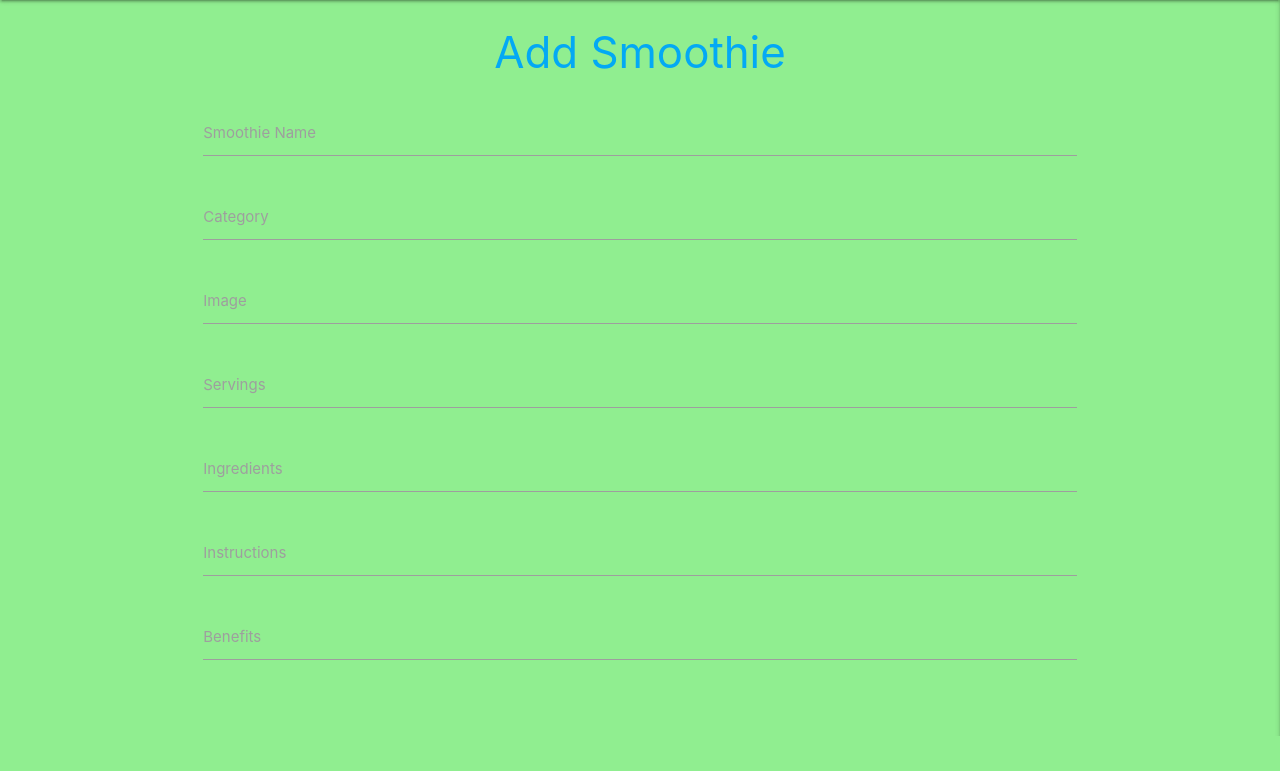
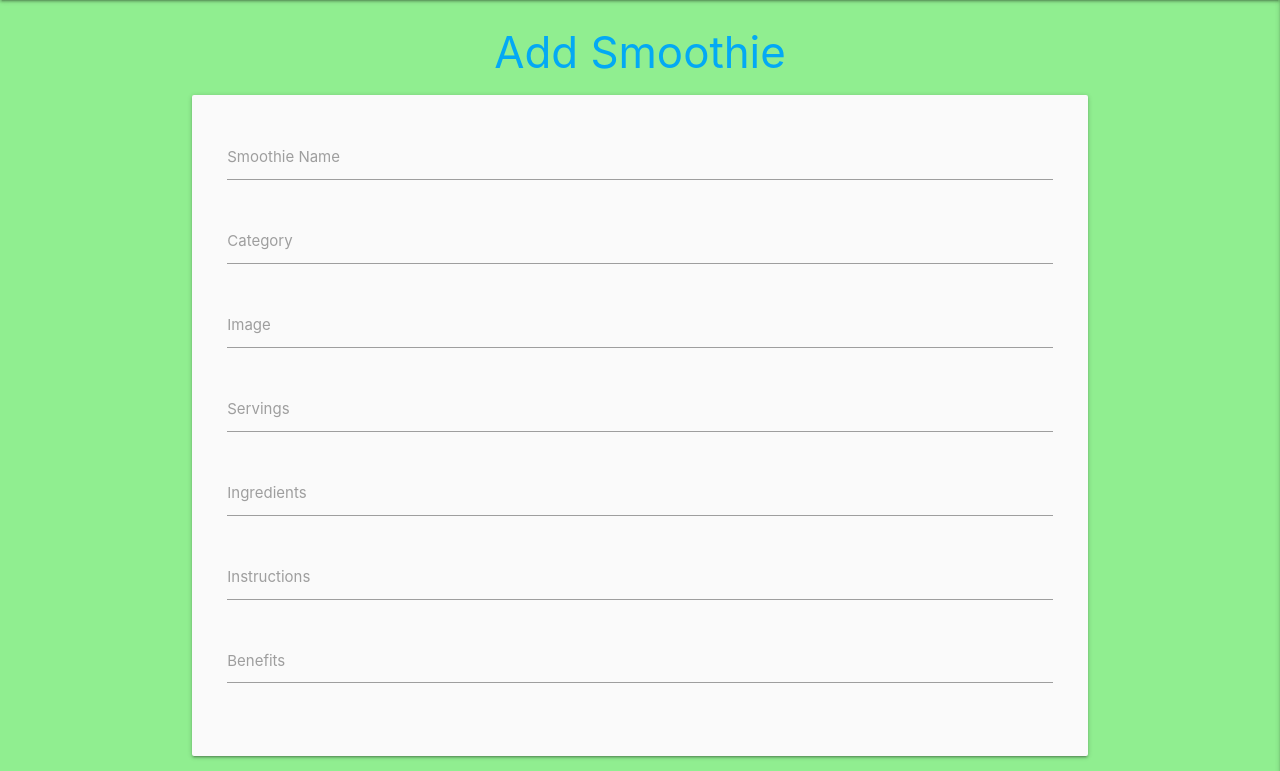
Before and after one commit to colinflahive/CI-MS3-Smooth-ez, a Flask app: page /add_smoothie in a window 1280 px wide. Shown: the part 64-835 px from the top of the page. Before the commit the page ends 800 px from the top, so only its background shows below. Run offline with Flask 2, Linux system fonts and the light colour scheme; some libraries are stand-ins or nearby versions.

Commit message:
Smoothie Form Input fields added

```diff
--- a/templates/add_smoothie.html
+++ b/templates/add_smoothie.html
@@ -3,23 +3,23 @@
 
     <h3 class="light-blue-text text darken-4 center-align">Add Smoothie</h3>
 
-    <div class="row">
+    <div class="row card-panel grey lighten-5">
     <form class="col s12" method="POST" action="">
       <div class="row">
         <div class="input-field col s12">
-            <input id="icon_prefix" type="text" class="validate">
-          <label for="icon_prefix">Smoothie Name</label>
+            <input id="smoothie_name" name="smoothie_name" type="text" class="validate" required>
+          <label for="smoothie_name">Smoothie Name</label>
         </div>
         <div class="input-field col s12">
-            <input id="icon_telephone" type="text" class="validate">
-          <label for="icon_telephone">Category</label>
+            <input id="smoothie_category" type="text" class="validate" required>
+          <label for="smoothie_category">Category</label>
         </div>
         <div class="input-field col s12">
             <input id="image" type="url" class="validate">
           <label for="image">Image</label>
         </div>
         <div class="input-field col s12">
-            <input id="servings" type="text" class="validate">
+            <input id="servings" type="text" class="validate" required>
           <label for="servings">Servings</label>
         </div>
         <div class="input-field col s12">
@@ -31,7 +31,8 @@
           <label for="instructions">Instructions</label>
         </div>
         <div class="input-field col s12">
-            <input id="benefits" type="text" class="validate">
+
+          <textarea id="benefits" name="benefits" class="materialize-textarea validate" required></textarea>
           <label for="benefits">Benefits</label>
         </div>
 
```
